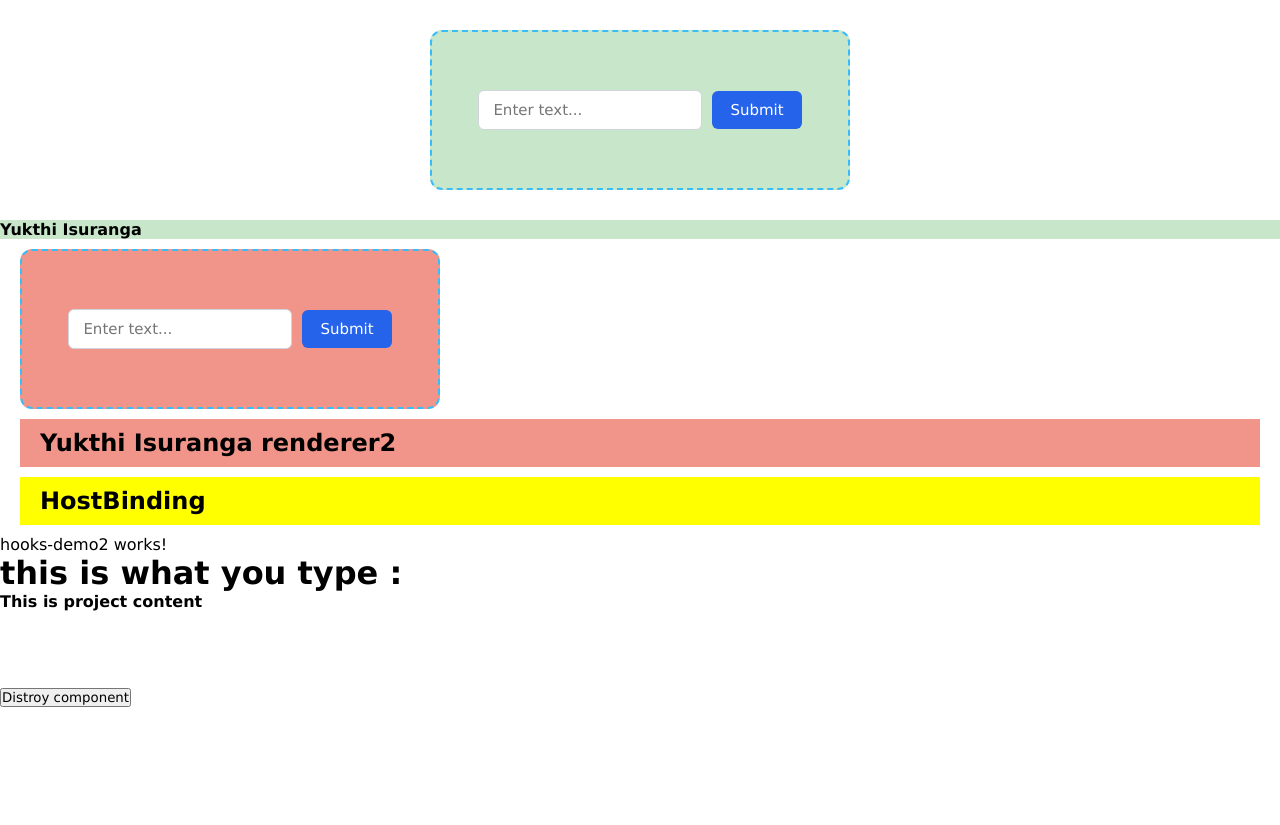
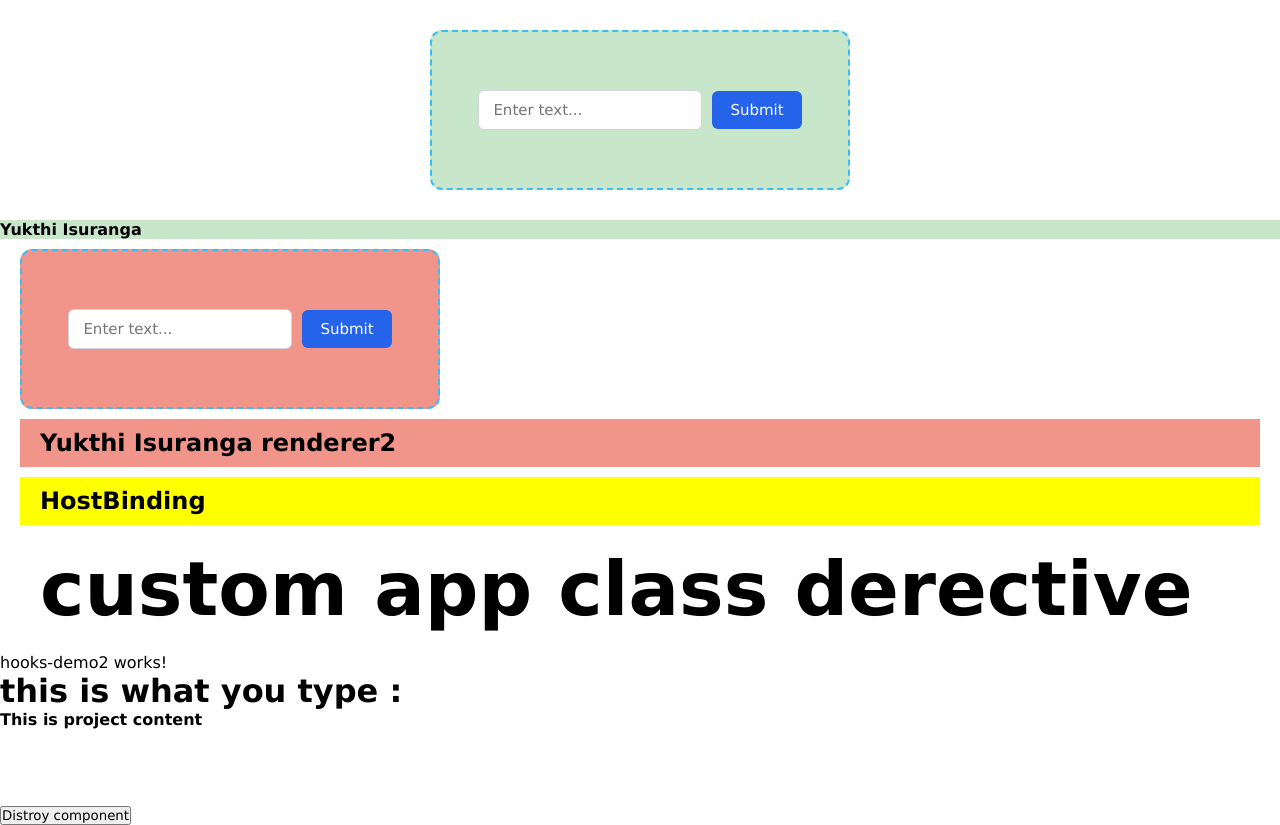
Before and after one commit to yukthi-isuranga/angular-course, an Angular app: page / in a window 1280 px wide. Before the commit the page ends 800 px from the top, so only its background shows below. Built offline with nearby package versions, Linux system fonts and the light colour scheme.

Commit message:
Custom appClass directive | Directives

```diff
--- /dev/null
+++ b/src/app/CustomDirective/class.ts
@@ -0,0 +1,21 @@
+import { Directive, ElementRef, Input, Renderer2 } from '@angular/core';
+
+@Directive({
+  selector: '[appClass]',
+})
+export class Class {
+  constructor(
+    private element: ElementRef,
+    private renderer: Renderer2,
+  ) {}
+
+  @Input() set display(value: object) {
+    let entris = Object.entries(value);
+
+    for (let [classname, condition] of entris) {
+      if (condition) {
+        this.renderer.addClass(this.element.nativeElement, classname);
+      }
+    }
+  }
+}
--- a/src/app/hooks-demo/hooks-demo.css
+++ b/src/app/hooks-demo/hooks-demo.css
@@ -84,3 +84,8 @@
   margin: 10px 20px;
   padding: 10px 20px;
 }
+
+.change-font {
+  font-size: 50px;
+  font-family: 'Franklin Gothic Medium', 'Arial Narrow', Arial, sans-serif;
+}
--- a/src/app/hooks-demo/hooks-demo.html
+++ b/src/app/hooks-demo/hooks-demo.html
@@ -24,6 +24,11 @@
   <h2>HostBinding</h2>
 </div>
 
+<!-- custom app class derective -->
+<div appClass [display]="{ container: true, 'change-font': true }">
+  <h2>custom app class derective</h2>
+</div>
+
 <app-hooks-demo2 [inputText]="inputValue" *ngIf="destroy">
   <h4>This is project content {{ inputValue }}</h4>
 </app-hooks-demo2>
--- a/src/app/hooks-demo/hooks-demo.ts
+++ b/src/app/hooks-demo/hooks-demo.ts
@@ -5,10 +5,11 @@ import { Highlight } from '../CustomDirective/highlight';
 import { Heighlight2 } from '../CustomDirective/heighlight2';
 import { Hover } from '../CustomDirective/hover';
 import { Betterhighlight } from '../CustomDirective/betterhighlight';
+import { Class } from '../CustomDirective/class';
 
 @Component({
   selector: 'app-hooks-demo',
-  imports: [HooksDemo2, NgIf, Highlight, Heighlight2, Hover, Betterhighlight],
+  imports: [HooksDemo2, NgIf, Highlight, Heighlight2, Hover, Betterhighlight, Class],
   templateUrl: './hooks-demo.html',
   styleUrl: './hooks-demo.css',
 })
```
Also changed, not shown: 1 other file (tests, documents, lock files or other folders).
